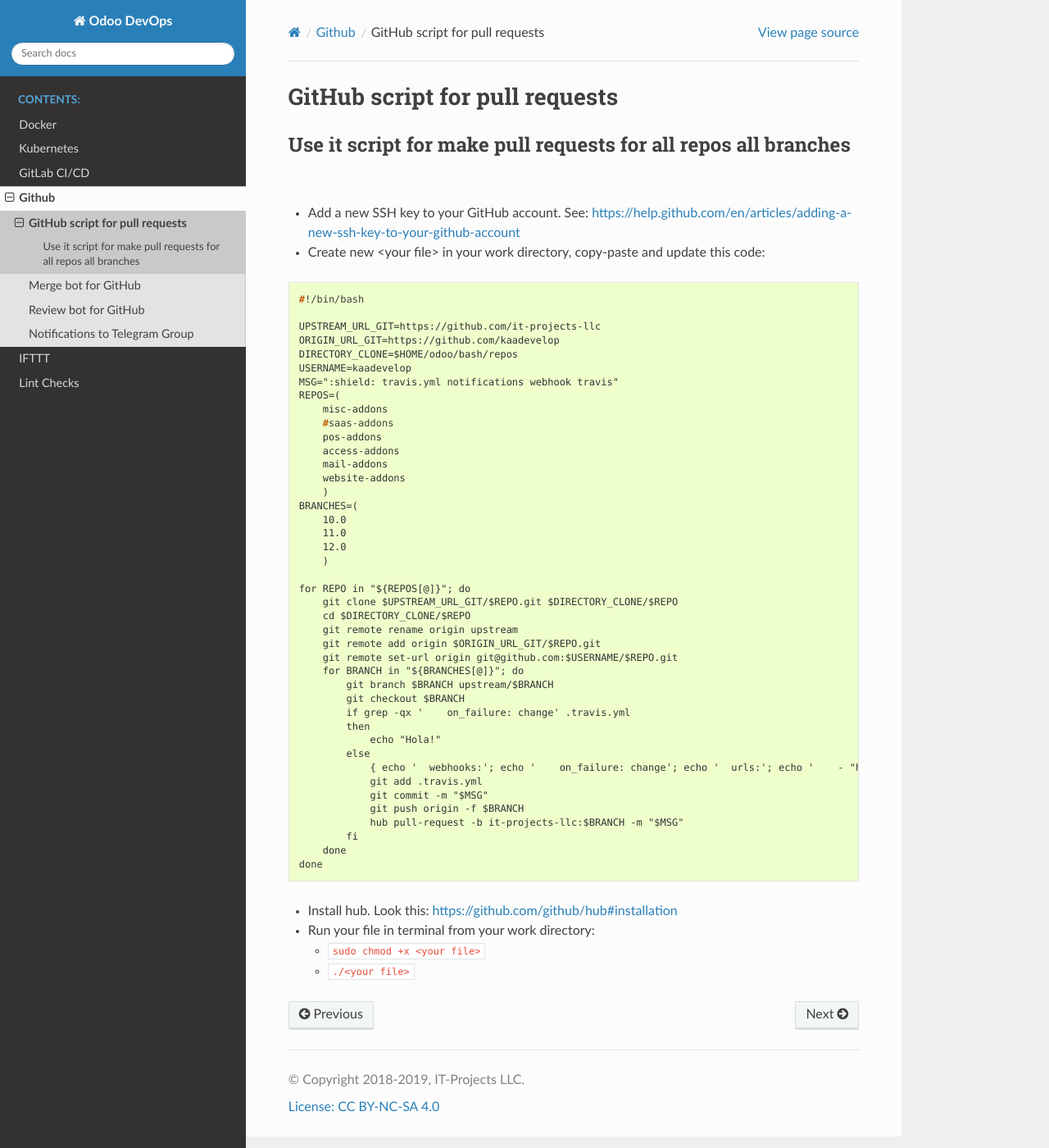
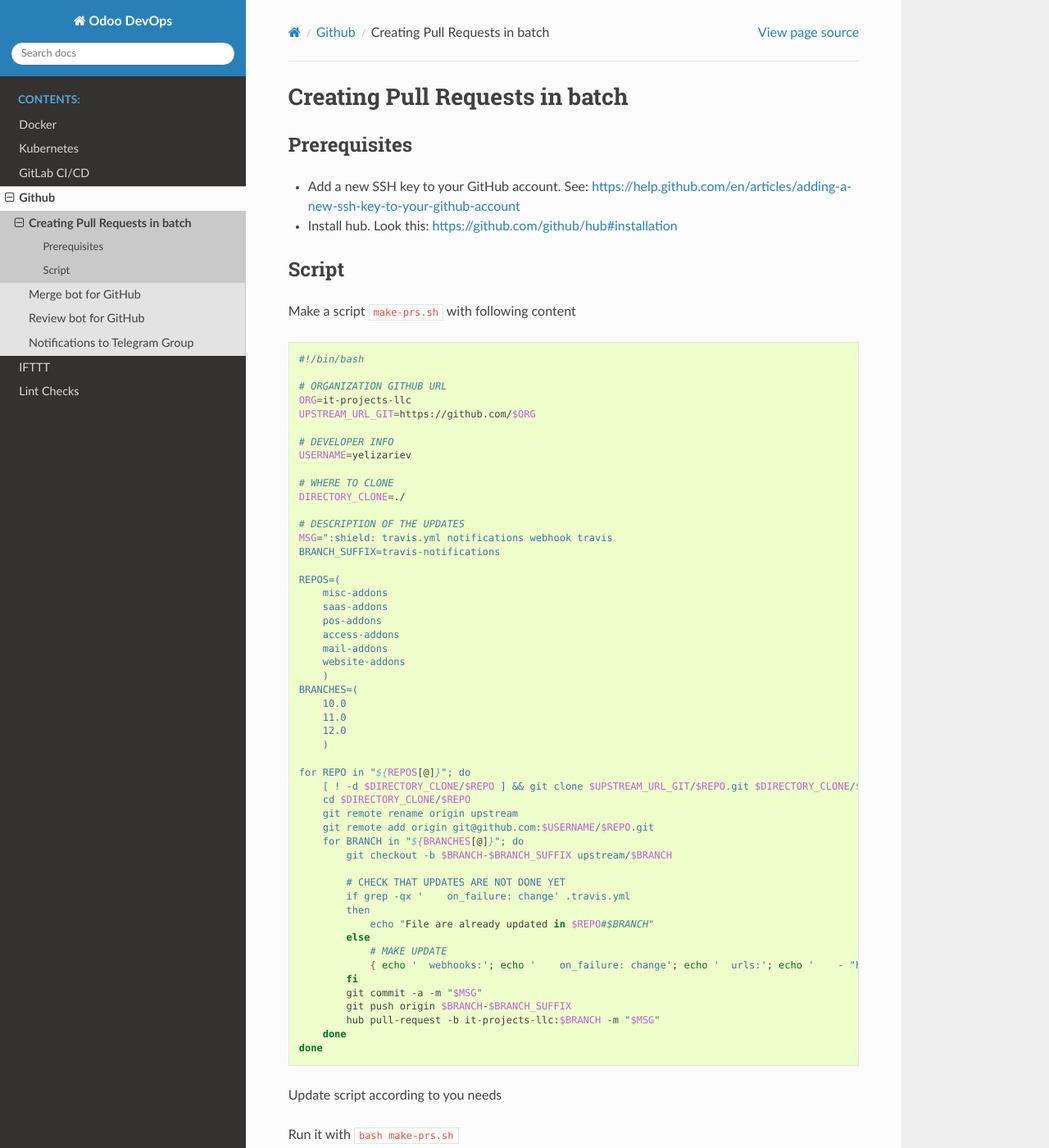
Before and after one commit to itpp-labs/odoo-devops-docs, a Sphinx documentation site: the page built from docs/git/github.rst, in a window 1280 px wide and 1400 px high. Shown: the whole window at 82% size. Built offline with Sphinx 7.4.7 and the Read the Docs theme 2.0.0, drawn with Linux system fonts in a browser that asks for light colours.

Commit message:
make script reusable

```diff
--- a/docs/git/github.rst
+++ b/docs/git/github.rst
@@ -1,26 +1,39 @@
 ==================================
- GitHub script for pull requests
+ Creating Pull Requests in batch
 ==================================
 
-
-Use it script for make pull requests for all repos all branches
----------------------------------------------------------------
+Prerequisites
+=============
 
 * Add a new SSH key to your GitHub account. See: https://help.github.com/en/articles/adding-a-new-ssh-key-to-your-github-account
-* Create new <your file> in your work directory, copy-paste and update this code:
+* Install hub. Look this: https://github.com/github/hub#installation
 
-.. code-block:: console
+Script
+======
+
+Make a script ``make-prs.sh`` with following content
+
+.. code-block:: bash
 
     #!/bin/bash
 
-    UPSTREAM_URL_GIT=https://github.com/it-projects-llc
-    ORIGIN_URL_GIT=https://github.com/kaadevelop
-    DIRECTORY_CLONE=$HOME/odoo/bash/repos
-    USERNAME=kaadevelop
-    MSG=":shield: travis.yml notifications webhook travis"
+    # ORGANIZATION GITHUB URL
+    ORG=it-projects-llc
+    UPSTREAM_URL_GIT=https://github.com/$ORG
+
+    # DEVELOPER INFO
+    USERNAME=yelizariev
+
+    # WHERE TO CLONE
+    DIRECTORY_CLONE=./
+
+    # DESCRIPTION OF THE UPDATES
+    MSG=":shield: travis.yml notifications webhook travis
+    BRANCH_SUFFIX=travis-notifications
+
     REPOS=(
         misc-addons
-        #saas-addons
+        saas-addons
         pos-addons
         access-addons
         mail-addons
@@ -33,29 +46,27 @@ Use it script for make pull requests for all repos all branches
 	)
 
     for REPO in "${REPOS[@]}"; do
-        git clone $UPSTREAM_URL_GIT/$REPO.git $DIRECTORY_CLONE/$REPO
+        [ ! -d $DIRECTORY_CLONE/$REPO ] && git clone $UPSTREAM_URL_GIT/$REPO.git $DIRECTORY_CLONE/$REPO
         cd $DIRECTORY_CLONE/$REPO
         git remote rename origin upstream
-        git remote add origin $ORIGIN_URL_GIT/$REPO.git
-        git remote set-url origin git@github.com:$USERNAME/$REPO.git
+        git remote add origin git@github.com:$USERNAME/$REPO.git
         for BRANCH in "${BRANCHES[@]}"; do
-            git branch $BRANCH upstream/$BRANCH
-            git checkout $BRANCH
+            git checkout -b $BRANCH-$BRANCH_SUFFIX upstream/$BRANCH
+
+            # CHECK THAT UPDATES ARE NOT DONE YET
             if grep -qx '    on_failure: change' .travis.yml
             then
-                echo "Hola!"
+                echo "File are already updated in $REPO#$BRANCH"
             else
+                # MAKE UPDATE
                 { echo '  webhooks:'; echo '    on_failure: change'; echo '  urls:'; echo '    - "https://ci.it-projects.info/travis/on_failure/change"';} >> ./.travis.yml
-                git add .travis.yml
-                git commit -m "$MSG"
-                git push origin -f $BRANCH
-                hub pull-request -b it-projects-llc:$BRANCH -m "$MSG"
             fi
+            git commit -a -m "$MSG"
+            git push origin $BRANCH-$BRANCH_SUFFIX
+            hub pull-request -b it-projects-llc:$BRANCH -m "$MSG"
         done
     done
 
-* Install hub. Look this: https://github.com/github/hub#installation
-* Run your file in terminal from your work directory:
+Update script according to you needs
 
-  * ``sudo chmod +x <your file>``
-  * ``./<your file>``
+Run it with ``bash make-prs.sh``
```
